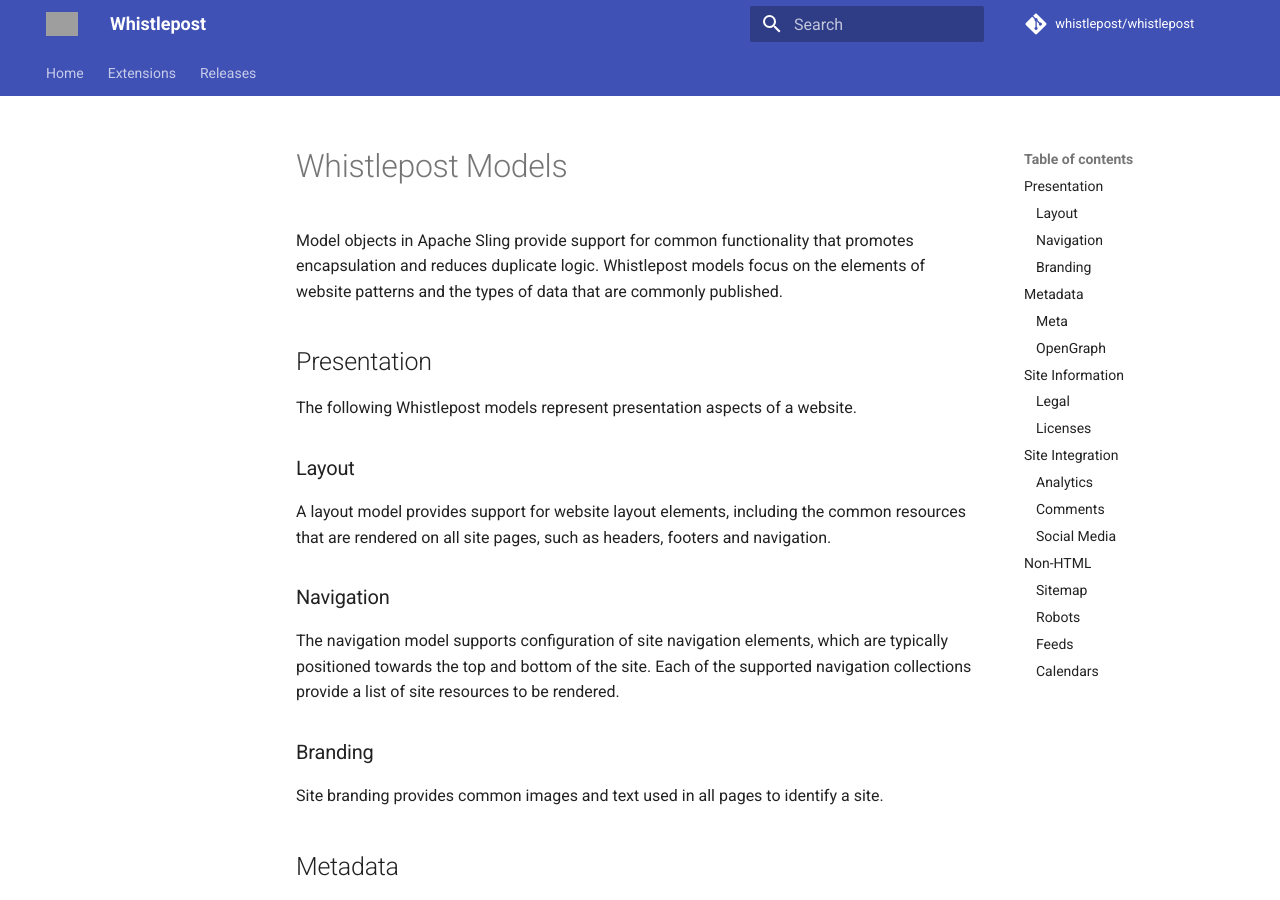
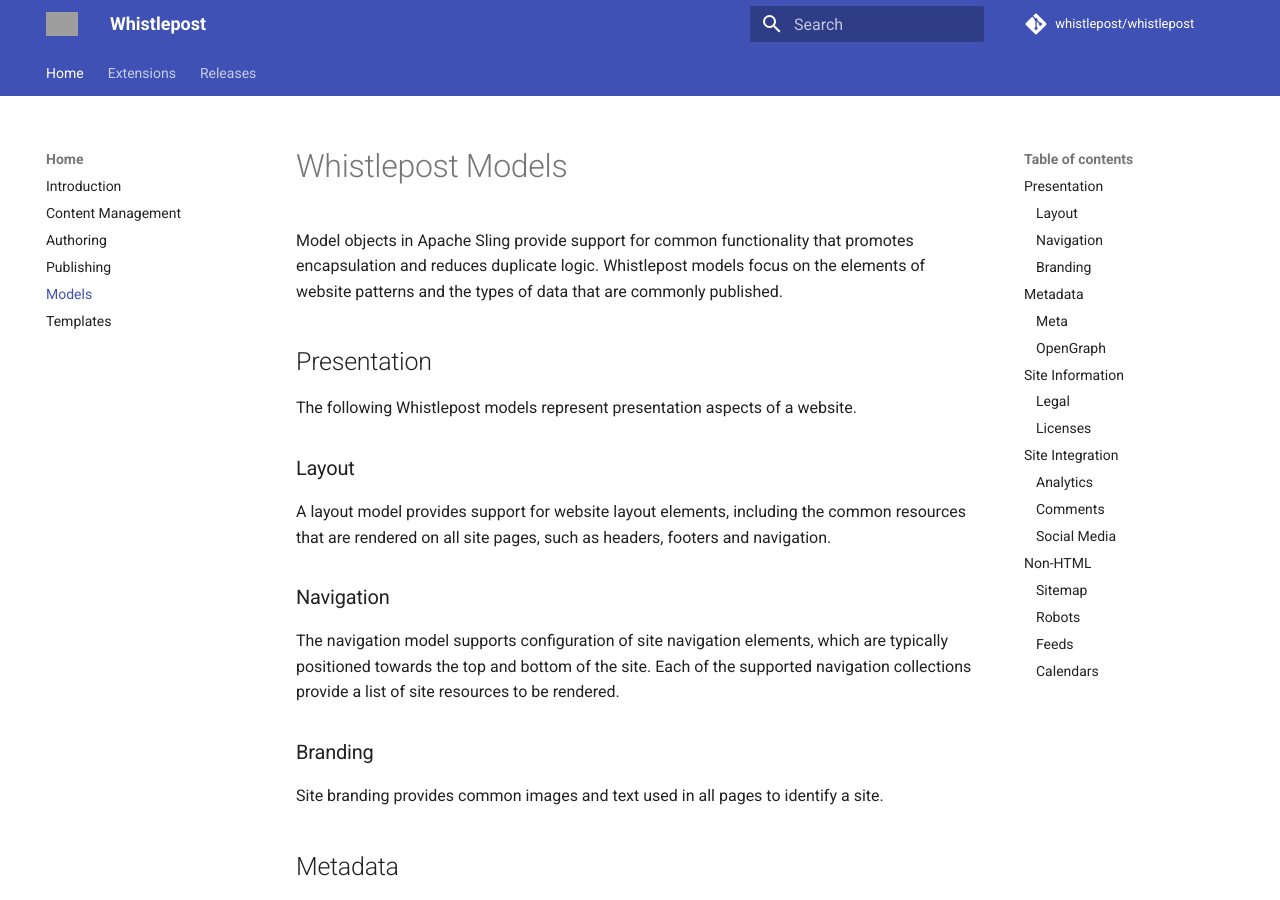
Before and after one commit to whistlepost/whistlepost-user-guide, an MkDocs documentation site: the page built from docs/models.md, in a window 1280 px wide and 900 px high. Built offline with MkDocs 1.6.1 and Material for MkDocs 9.7.7, drawn with Linux system fonts in a browser that asks for light colours; comment, search, counter and statistics services are not loaded; grey boxes are pictures that could not be loaded.

Commit message:
Updated docs

```diff
--- a/mkdocs.yml
+++ b/mkdocs.yml
@@ -25,6 +25,8 @@
       - Content Management: content.md
       - Authoring: author.md
       - Publishing: publish.md
+      - Models: models.md
+      - Templates: templates.md
   - Extensions:
       - Overview: extensions/index.md
   - Releases:
```
